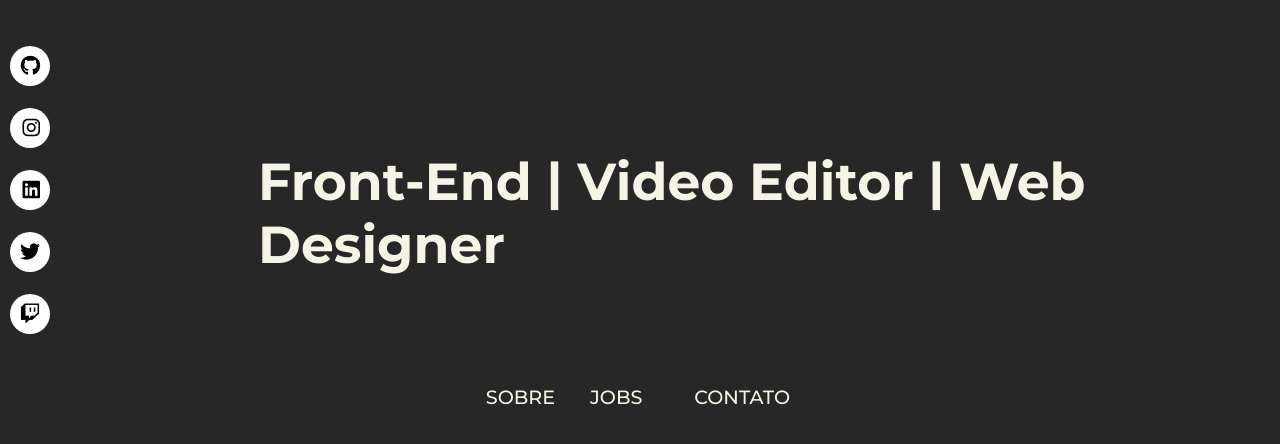
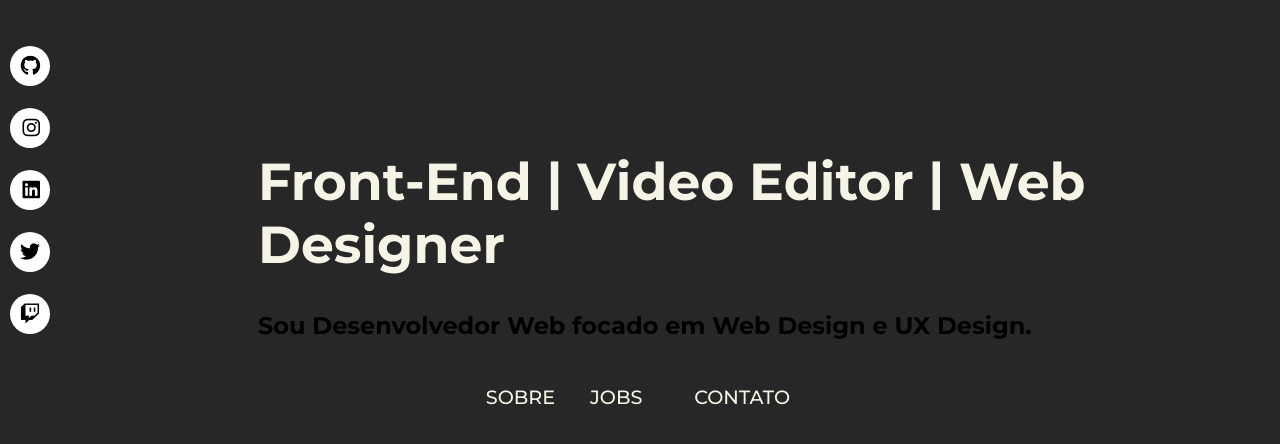
Before and after one commit to kennyb0t/kennyb0t.github.io, a plain HTML site: page index.html in a window 1280 px wide. Drawn offline with Linux system fonts and the light colour scheme.

Commit message:
modified:   index.html

```diff
--- a/index.html
+++ b/index.html
@@ -17,6 +17,7 @@
 <body>
     <div class="main-title">
         <h1 class="title">Front-End | Video Editor | Web Designer</h1>
+        <h2 class="sub-tittle">Sou Desenvolvedor Web focado em Web Design e UX Design.</h2>
     </div>
     <nav class="navMenu">
         <a href="#">SOBRE</a>
```
